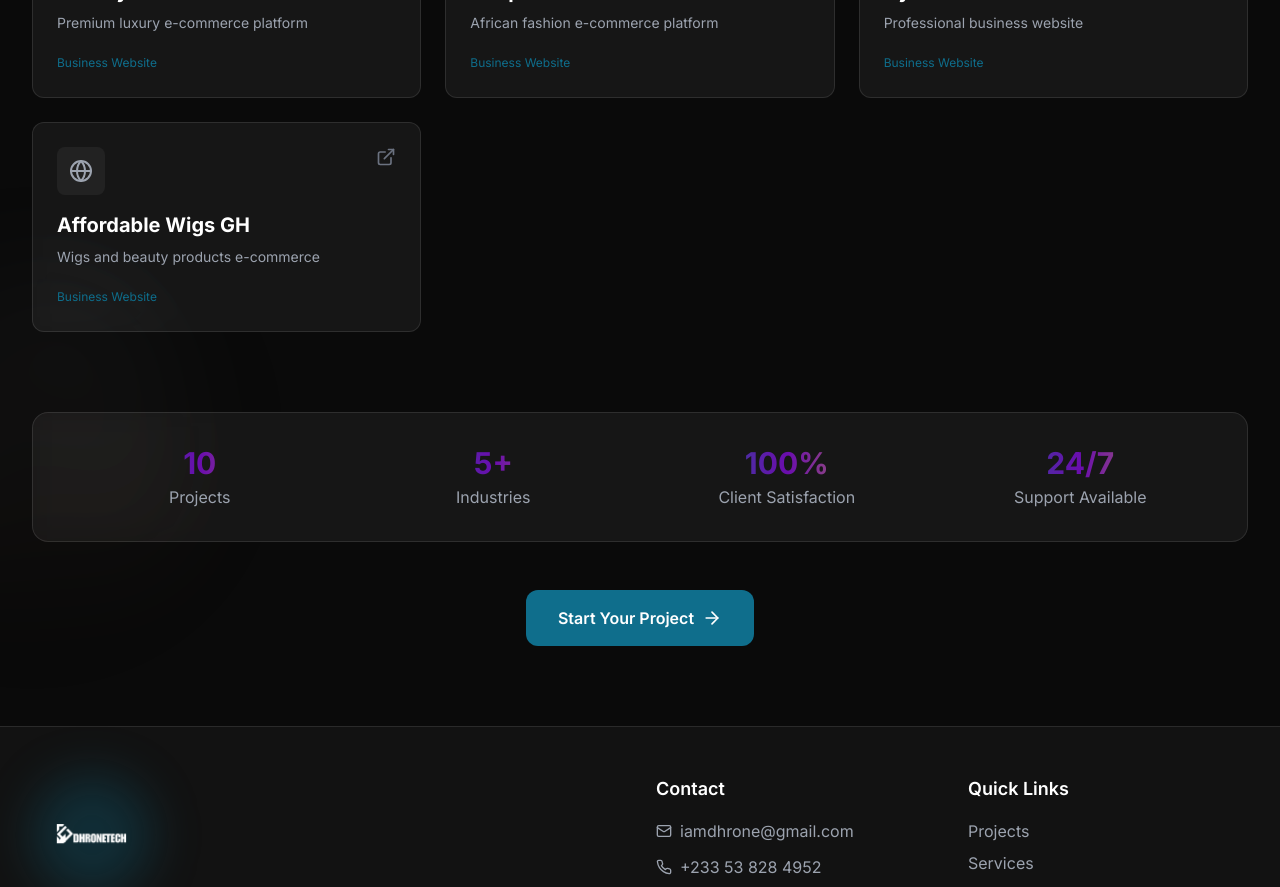
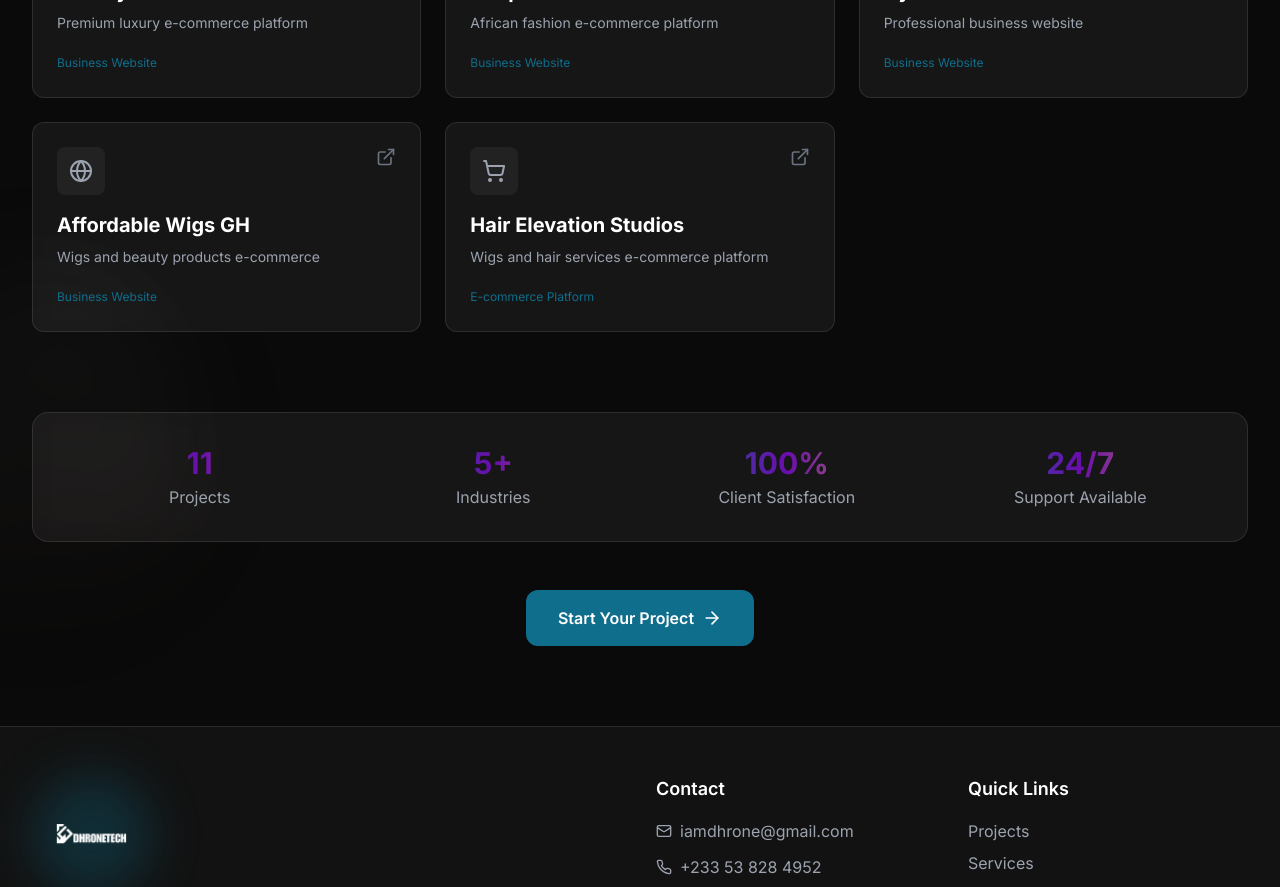
Before and after one commit to dromorongit/DromorNarh, a Next.js app: page /projects in a window 1280 px wide. Shown: the part 920-1807 px from the top of the page. Built offline with nearby package versions, Linux system fonts and the light colour scheme.

Commit message:
Add Hair Elevation Studios project

```diff
--- a/src/data/projects.ts
+++ b/src/data/projects.ts
@@ -198,6 +198,21 @@ export const projects: Project[] = [
     gallery: [],
     year: '2026',
     client: 'Affordable Wigs GH'
+  },
+  {
+    slug: 'hair-elevation-studios',
+    title: 'Hair Elevation Studios',
+    description: 'A comprehensive e-commerce platform for wigs, wig bundles, hair treatments, and session bookings. Features include product catalog, booking system for salon sessions, secure payment processing, and order management.',
+    shortDescription: 'Wigs and hair services e-commerce platform',
+    category: 'E-commerce Platform',
+    color: 'from-rose-500 to-pink-600',
+    image: '/images/projects/hair-elevation-studios.jpg',
+    technologies: ['Next.js', 'TypeScript', 'Tailwind CSS', 'React'],
+    role: 'Full Stack Developer',
+    websiteUrl: 'https://www.hairelevationstudio.com',
+    gallery: [],
+    year: '2025',
+    client: 'Hair Elevation Studios'
   }
 ]
 
```
